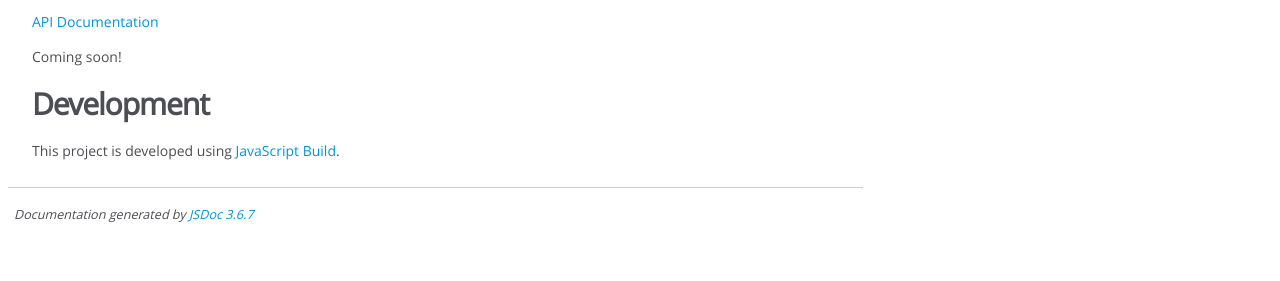
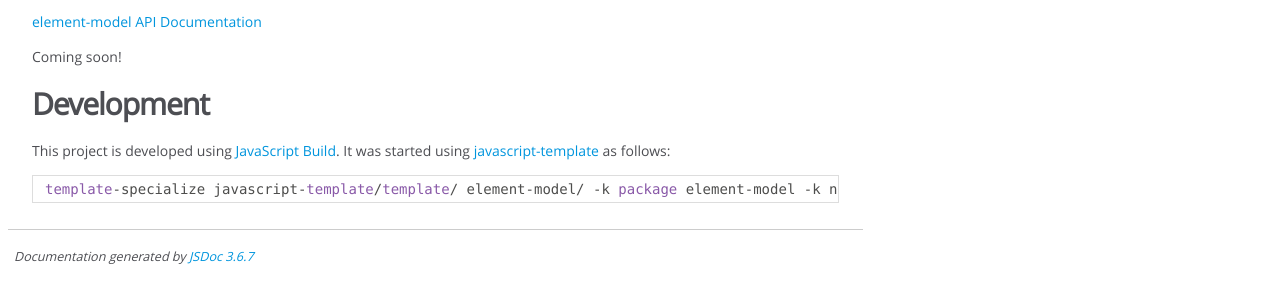
Before and after one commit to craigahobbs/element-model, a plain HTML site: page index.html in a window 1280 px wide. Shown: the part 536-817 px from the top of the page. Drawn offline with Linux system fonts and the light colour scheme.

Commit message:
element-model 0.9.4

```diff
--- a/index.html
+++ b/index.html
@@ -46,10 +46,13 @@
         <article><h1>element-model</h1>
 <p><a href="https://www.npmjs.com/package/element-model"><img src="https://img.shields.io/npm/v/element-model" alt="npm"></a>
 <a href="https://github.com/craigahobbs/element-model/blob/main/LICENSE"><img src="https://img.shields.io/github/license/craigahobbs/element-model" alt="GitHub"></a></p>
-<p><a href="https://craigahobbs.github.io/element-model/">API Documentation</a></p>
+<p><a href="https://craigahobbs.github.io/element-model/">element-model API Documentation</a></p>
 <p>Coming soon!</p>
 <h2>Development</h2>
-<p>This project is developed using <a href="https://github.com/craigahobbs/javascript-build#readme">JavaScript Build</a>.</p></article>
+<p>This project is developed using <a href="https://github.com/craigahobbs/javascript-build#readme">JavaScript Build</a>. It was started
+using <a href="https://github.com/craigahobbs/javascript-template#readme">javascript-template</a> as follows:</p>
+<pre class="prettyprint source"><code>template-specialize javascript-template/template/ element-model/ -k package element-model -k name 'Craig A. Hobbs' -k email 'craigahobbs@gmail.com' -k github 'craigahobbs' -k noapp 1
+</code></pre></article>
     </section>
 
 
```
